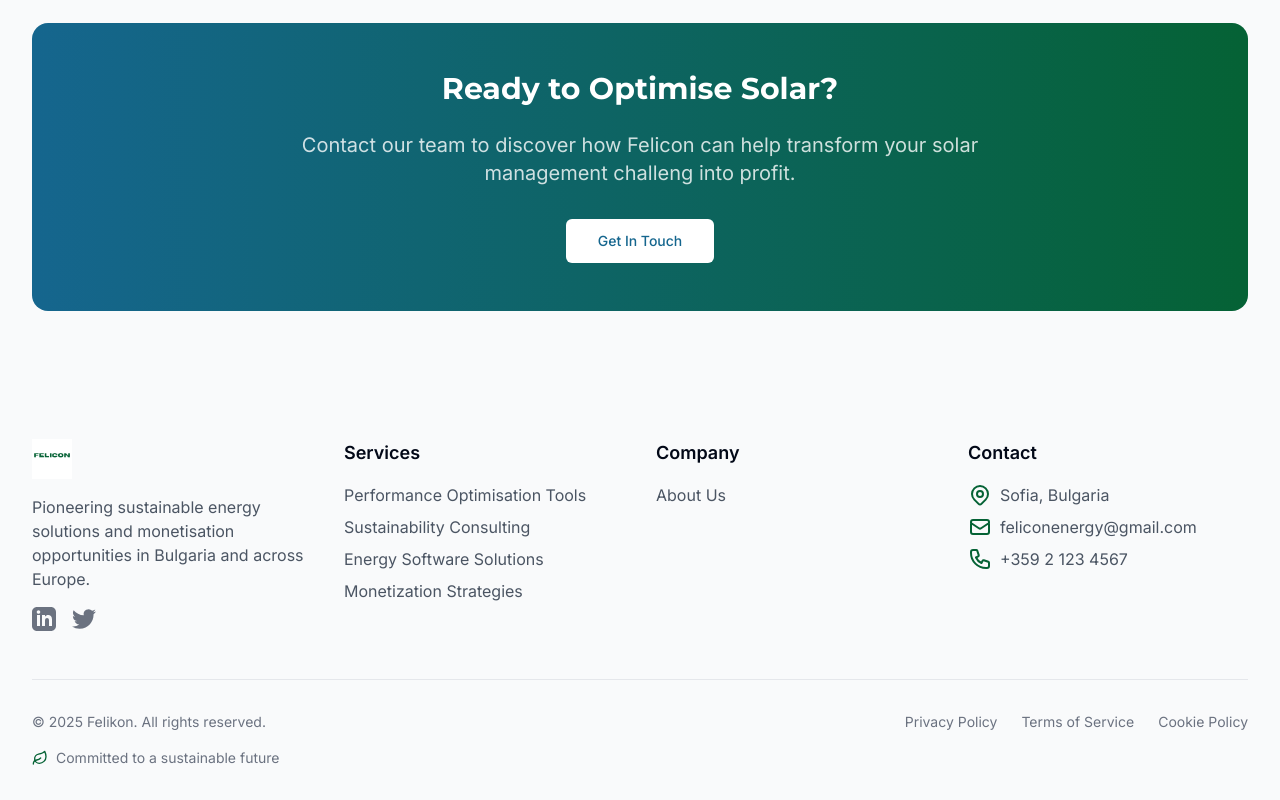
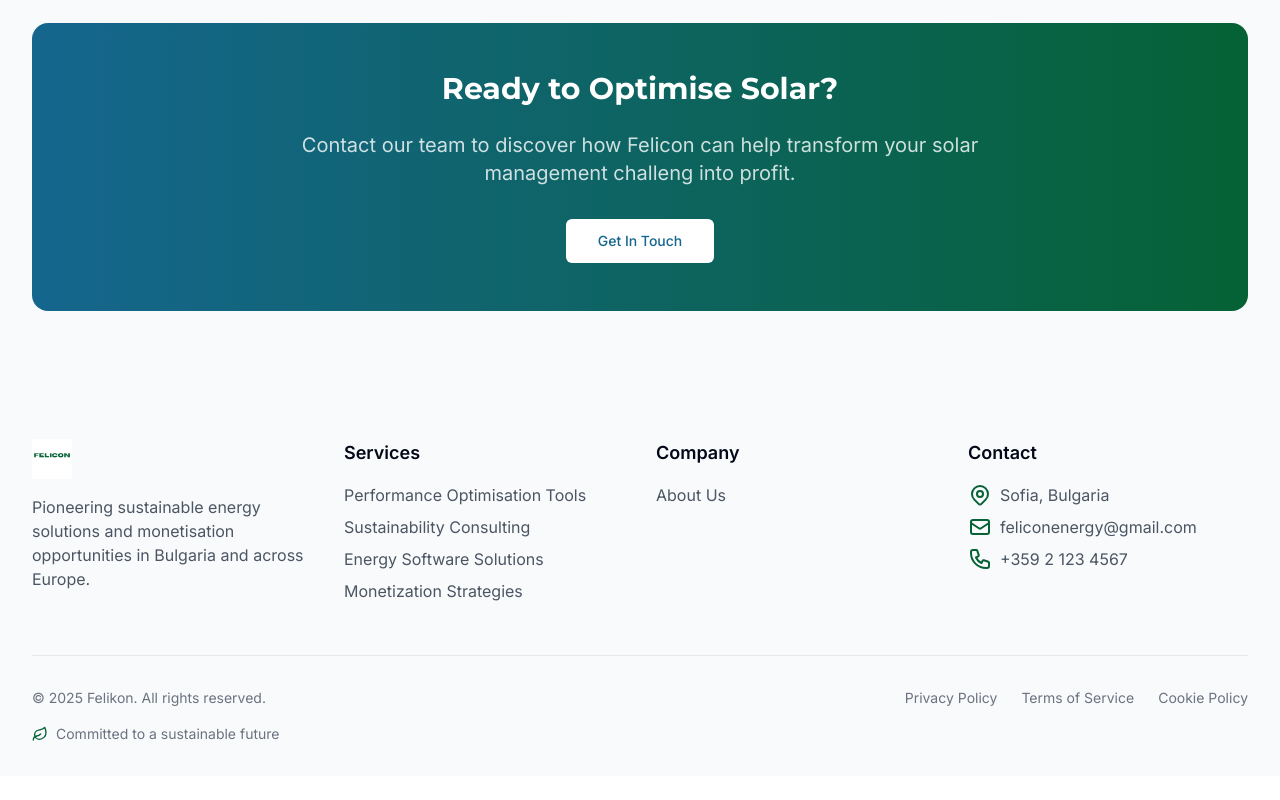
Before and after one commit to elitsamarinova/felikon-sustain-bloom-web, a React (Vite) app: page /about in a window 1280 px wide. Shown: the part 1491-2291 px from the top of the page. After the commit the page ends 2267 px from the top, so only its background shows below. Built offline with nearby package versions, Linux system fonts and the light colour scheme.

Commit message:
Remove follow us section

```diff
--- a/src/components/Footer.tsx
+++ b/src/components/Footer.tsx
@@ -1,4 +1,3 @@
-
 import { Link } from "react-router-dom";
 import { Leaf } from "lucide-react";
 const Footer = () => {
@@ -15,20 +14,6 @@ const Footer = () => {
               />
             </div>
             <p className="text-gray-600 mb-4">Pioneering sustainable energy solutions and monetisation opportunities in Bulgaria and across Europe.</p>
-            <div className="flex space-x-4">
-              <a href="#" className="text-gray-500 hover:text-primary">
-                <span className="sr-only">LinkedIn</span>
-                <svg className="h-6 w-6" fill="currentColor" viewBox="0 0 24 24">
-                  <path d="M19 0h-14c-2.761 0-5 2.239-5 5v14c0 2.761 2.239 5 5 5h14c2.762 0 5-2.239 5-5v-14c0-2.761-2.238-5-5-5zm-11 19h-3v-11h3v11zm-1.5-12.268c-.966 0-1.75-.79-1.75-1.764s.784-1.764 1.75-1.764 1.75.79 1.75 1.764-.783 1.764-1.75 1.764zm13.5 12.268h-3v-5.604c0-3.368-4-3.113-4 0v5.604h-3v-11h3v1.765c1.396-2.586 7-2.777 7 2.476v6.759z" />
-                </svg>
-              </a>
-              <a href="#" className="text-gray-500 hover:text-primary">
-                <span className="sr-only">Twitter</span>
-                <svg className="h-6 w-6" fill="currentColor" viewBox="0 0 24 24">
-                  <path d="M23.953 4.57a10 10 0 01-2.825.775 4.958 4.958 0 002.163-2.723c-.951.555-2.005.959-3.127 1.184a4.92 4.92 0 00-8.384 4.482C7.69 8.095 4.067 6.13 1.64 3.162a4.822 4.822 0 00-.666 2.475c0 1.71.87 3.213 2.188 4.096a4.904 4.904 0 01-2.228-.616v.06a4.923 4.923 0 003.946 4.827 4.996 4.996 0 01-2.212.085 4.936 4.936 0 004.604 3.417 9.867 9.867 0 01-6.102 2.105c-.39 0-.779-.023-1.17-.067a13.995 13.995 0 007.557 2.209c9.053 0 13.998-7.496 13.998-13.985 0-.21 0-.42-.015-.63A9.935 9.935 0 0024 4.59z" />
-                </svg>
-              </a>
-            </div>
           </div>
 
           <div>
```
